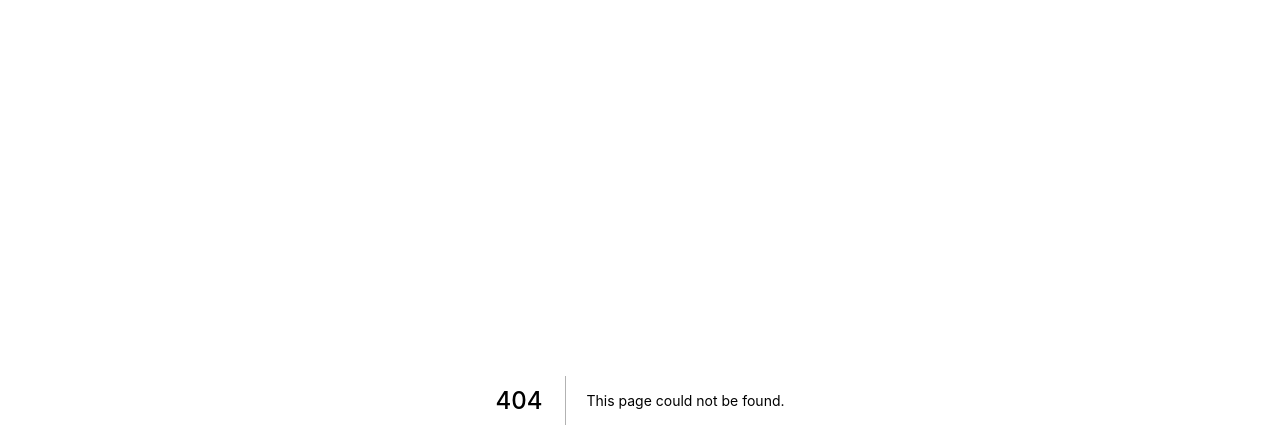
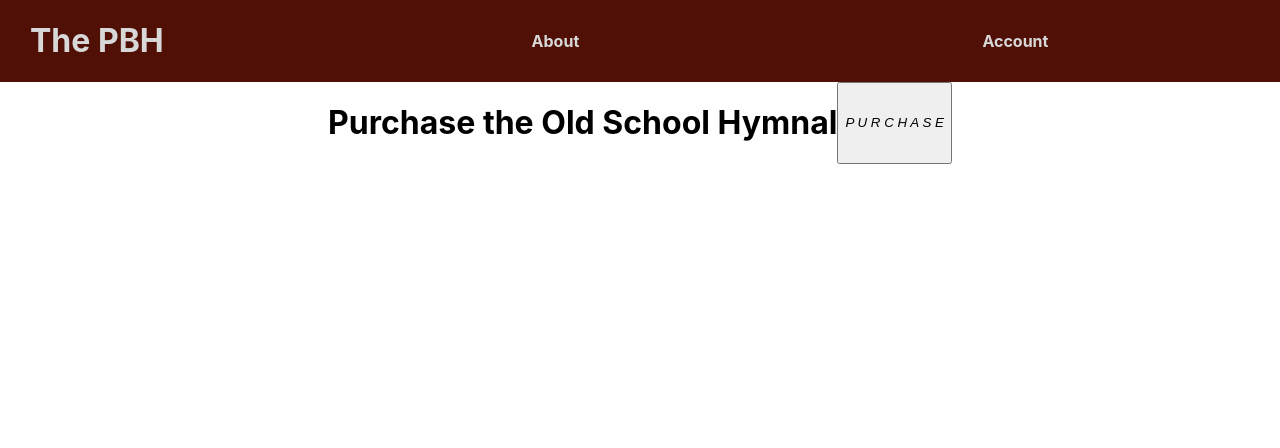
Before and after one commit to The-INTJ/pb-hymnals, a Next.js app: page /paypal/osh in a window 1280 px wide. Before the commit this address had no page. Shown: the top 448 px of the page. Built offline with nearby package versions, Linux system fonts and the light colour scheme.

Commit message:
Create individual purchase pages for hymnbooks

```diff
--- a/pages/index.js
+++ b/pages/index.js
@@ -15,7 +15,7 @@ export default function Home() {
       </Head>
       <Header></Header>
 
-      <Link href="/paypal">
+      <Link href="/paypal/soz">
         <p>Go to Paypal</p>
       </Link>
 
--- /dev/null
+++ b/pages/paypal/osh.js
@@ -0,0 +1,26 @@
+import React from "react";
+import Header from "../../components/Header";
+import styles from "../../styles/Home.module.css";
+
+class PaypalButton extends React.Component {
+    constructor(props) {
+        super(props)
+        this.state = {
+            isEnabled: false
+        }
+    }
+
+    render() {
+            return (
+                <div>
+                    <Header />
+                    <div className={styles.center}>
+                        <h1>Purchase the Old School Hymnal</h1>
+                        <button><em>P U R C H A S E</em></button>
+                    </div>
+                </div>
+            )
+        }
+}
+
+export default PaypalButton;
--- a/pages/paypal/index.js
+++ b/pages/paypal/soz.js
@@ -67,7 +67,8 @@ class PaypalButton extends React.Component {
                 <div>
                     <Header />
                     <div className={styles.center}>
-                        <h1>Paypal</h1>
+                    <h1>Purchase Songs of Zion</h1>
+                        <button><em>P U R C H A S E</em></button>
                     </div>
                 </div>
             )
```
